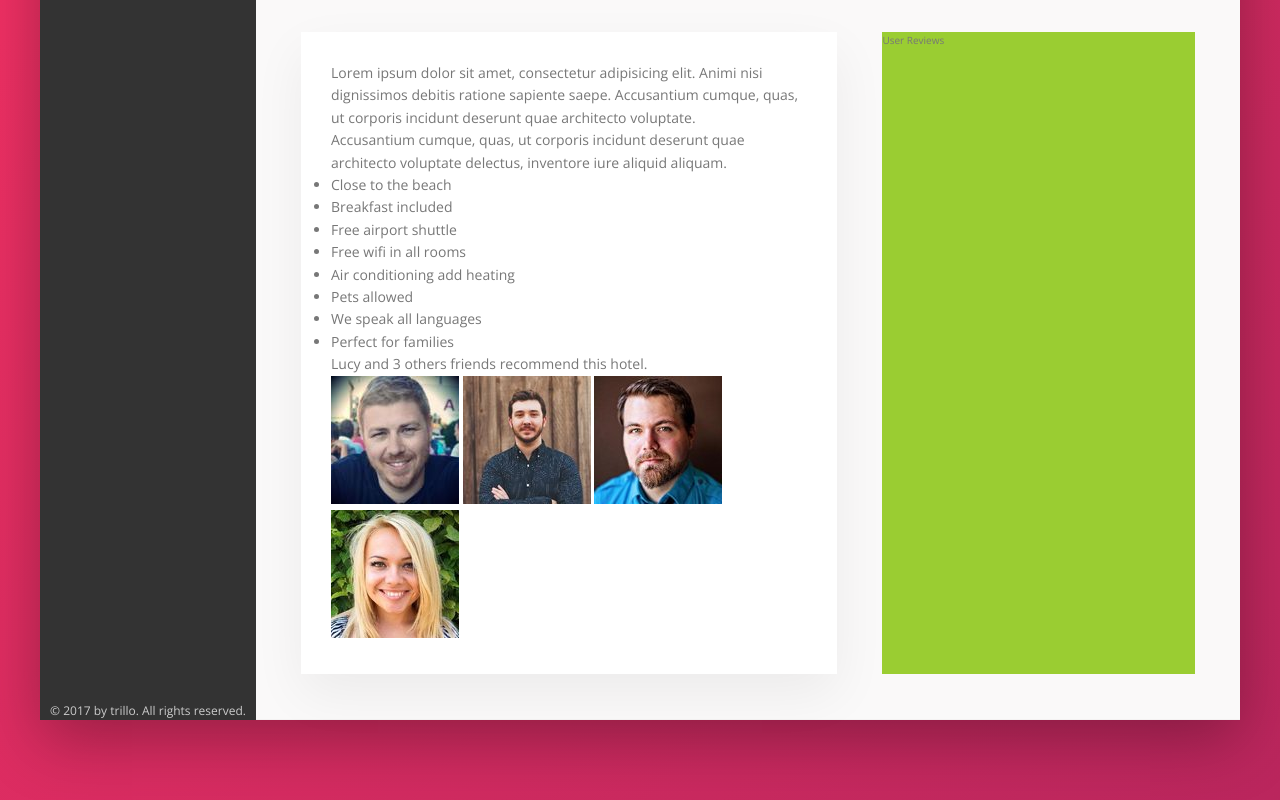
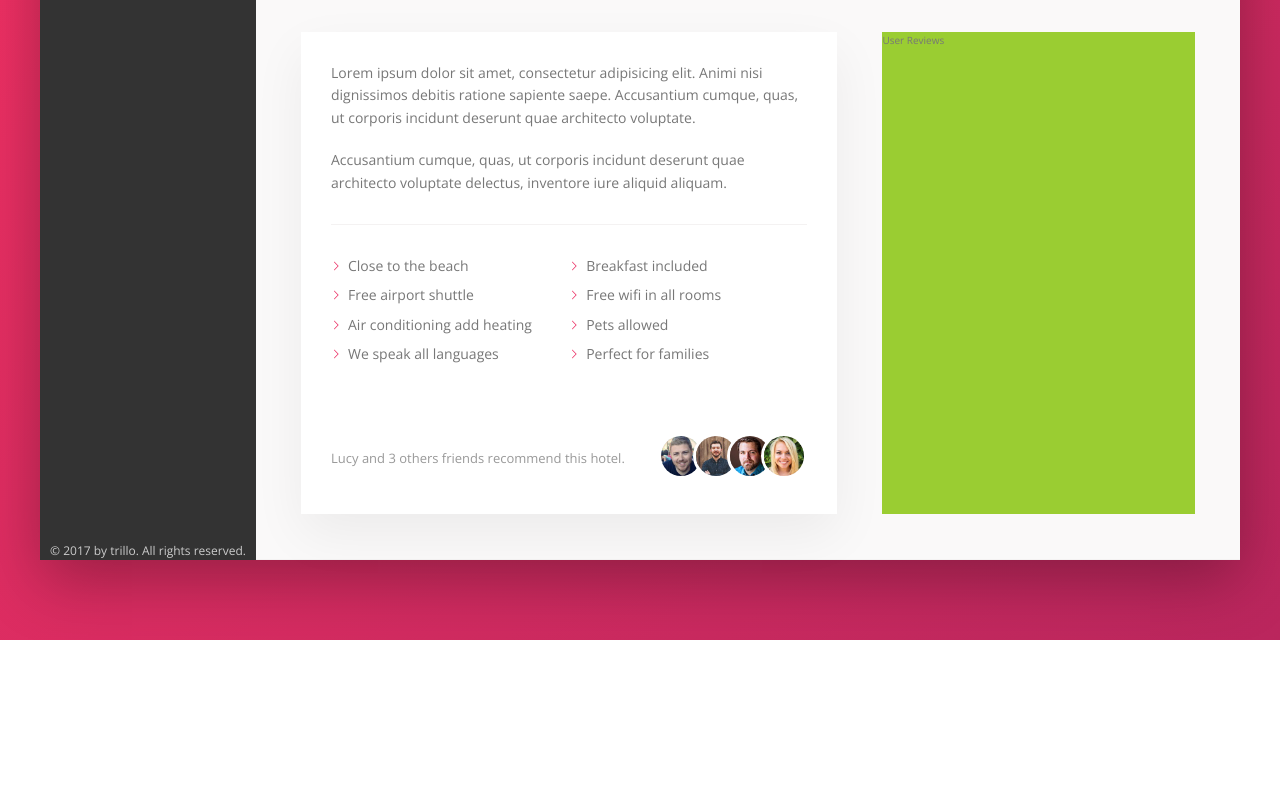
Before and after one commit to UnknownMonk/Flex-box-Website, a website: page index.html in a window 1280 px wide. Shown: the part 615-1415 px from the top of the page. After the commit the page ends 1255 px from the top, so only its background shows below. Drawn offline with nearby package versions, Linux system fonts and the light colour scheme.

Commit message:
added flex to components

```diff
--- a/index.html
+++ b/index.html
@@ -153,15 +153,15 @@
                             <li class="list__item">We speak all languages</li>
                             <li class="list__item">Perfect for families</li>
                         </ul>
-                        <div class="recomment">
+                        <div class="recommend">
                             <p class="recommend__count">
                                 Lucy and 3 others friends recommend this hotel.
                             </p>
                             <div class="recommend__friends">
-                                <img src="img/user-3.jpg" alt="Friend 1" class="recmmendphoto">
-                                <img src="img/user-4.jpg" alt="Friend 2" class="recmmendphoto">
-                                <img src="img/user-5.jpg" alt="Friend 3" class="recmmendphoto">
-                                <img src="img/user-6.jpg" alt="Friend 4" class="recmmendphoto">
+                                <img src="img/user-3.jpg" alt="Friend 1" class="recommend__photo">
+                                <img src="img/user-4.jpg" alt="Friend 2" class="recommend__photo">
+                                <img src="img/user-5.jpg" alt="Friend 3" class="recommend__photo">
+                                <img src="img/user-6.jpg" alt="Friend 4" class="recommend__photo">
                             </div>
                         </div>
                     </div>
--- a/sass/_component.scss
+++ b/sass/_component.scss
@@ -359,3 +359,106 @@ box-shadow: none;
 }
 
 }
+
+
+
+////////////////////////////////////////
+//PARAGRAPH
+.paragraph:not(:last-of-type){
+  margin-bottom: 2rem;
+}
+
+
+
+
+
+
+
+
+
+
+
+
+
+
+
+
+////////////////////////////////////////
+//LIST
+
+.list {
+  list-style: none;
+  margin: 3rem 0;
+  padding: 3rem 0;
+  border-top: var(--line);
+  border-bottom: var(-line);
+
+
+  display: flex;
+  flex-wrap: wrap;
+
+  &__item {
+    flex: 0 0 50%;
+    margin-bottom: .7rem;
+
+  }
+
+  &__item::before {
+    content:"";
+    display: inline-block;
+    height: 1rem;
+    width: 1rem;
+    margin-right: .7rem;
+    // background-image: url(../img/chevron-thin-right.svg);
+    // background-size: cover;
+
+    //Newer browsers - masks
+
+    background-color: var(--color-primary);
+    -webkit-mask-image: url(../img/chevron-thin-right.svg);
+    -webkit-mask-size: cover;
+
+
+  }
+
+}
+
+
+
+
+
+
+
+////////////////////////////////////////
+//RECOMMEND
+
+.recommend {
+  font-size: 1.3rem;
+  color: var(--color-grey-dark-3);
+
+  display:flex;
+  align-items: center;
+
+
+
+  &__count {
+    margin-right: auto;
+  }
+
+  &__friends {
+
+
+  }
+  &__photo {
+    box-sizing: content-box;
+    height: 4rem;
+    width: 4rem;
+    border-radius: 50%;
+    border: 3px solid white;
+
+    &:not(:last-child){
+      margin-right: -1.5rem;
+    }
+
+  }
+}
```
Also changed, not shown: css/style.css.
